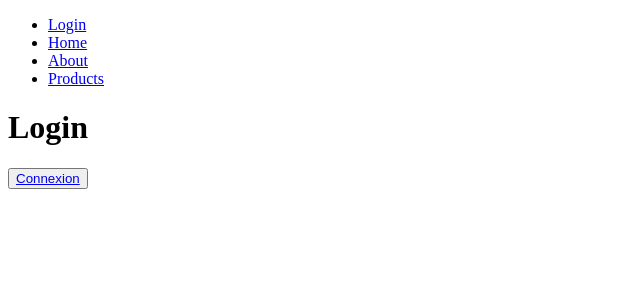
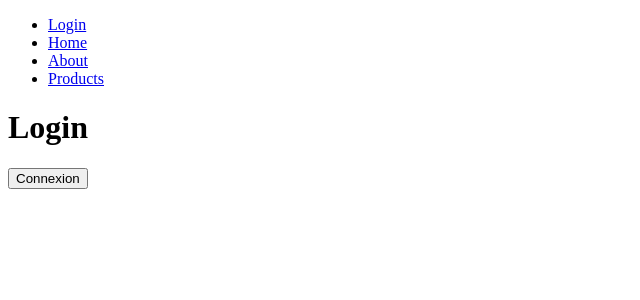
Before and after one commit to ChrisJustice600/demoreactrouter, a React (Vite) app: page / in a window 1280 px wide. Shown: the top 300 px of the page, without its empty margins (0-640 px from the left). Built offline with nearby package versions, Linux system fonts and the light colour scheme.

Commit message:
create navigate with hook useNavigate in button

```diff
--- a/src/components/ProductPreview.jsx
+++ b/src/components/ProductPreview.jsx
@@ -1,4 +1,5 @@
 import React from "react"
+
 
 export default function ProductPreview(){
     return(
--- a/src/components/button.jsx
+++ b/src/components/button.jsx
@@ -1,9 +1,15 @@
-import { Link } from 'react-router-dom'
+import { useNavigate } from 'react-router-dom'
+
 
 export default function Button({linkValue, buttonValue}){
+    const navigate = useNavigate()
+
+    const handleClick = ()=>{
+        navigate(linkValue)
+    }
     return(
-        <button>
-            <Link to={linkValue} >{buttonValue}</Link>
+        <button onClick={handleClick}>
+            {buttonValue}
         </button>
     )
 }
--- a/src/pages/singleProduct.jsx
+++ b/src/pages/singleProduct.jsx
@@ -1,6 +1,12 @@
+import ProductPreview from "../components/ProductPreview"
+import { useParams } from "react-router-dom"
 
 export default function SingleProduct() {
+    const { id } = useParams()
     return (
-        <h1>single Product</h1>
+        <>
+            <h1>single Product {id}</h1>
+            {/* <ProductPreview /> */}
+        </>
     )
 }
```
